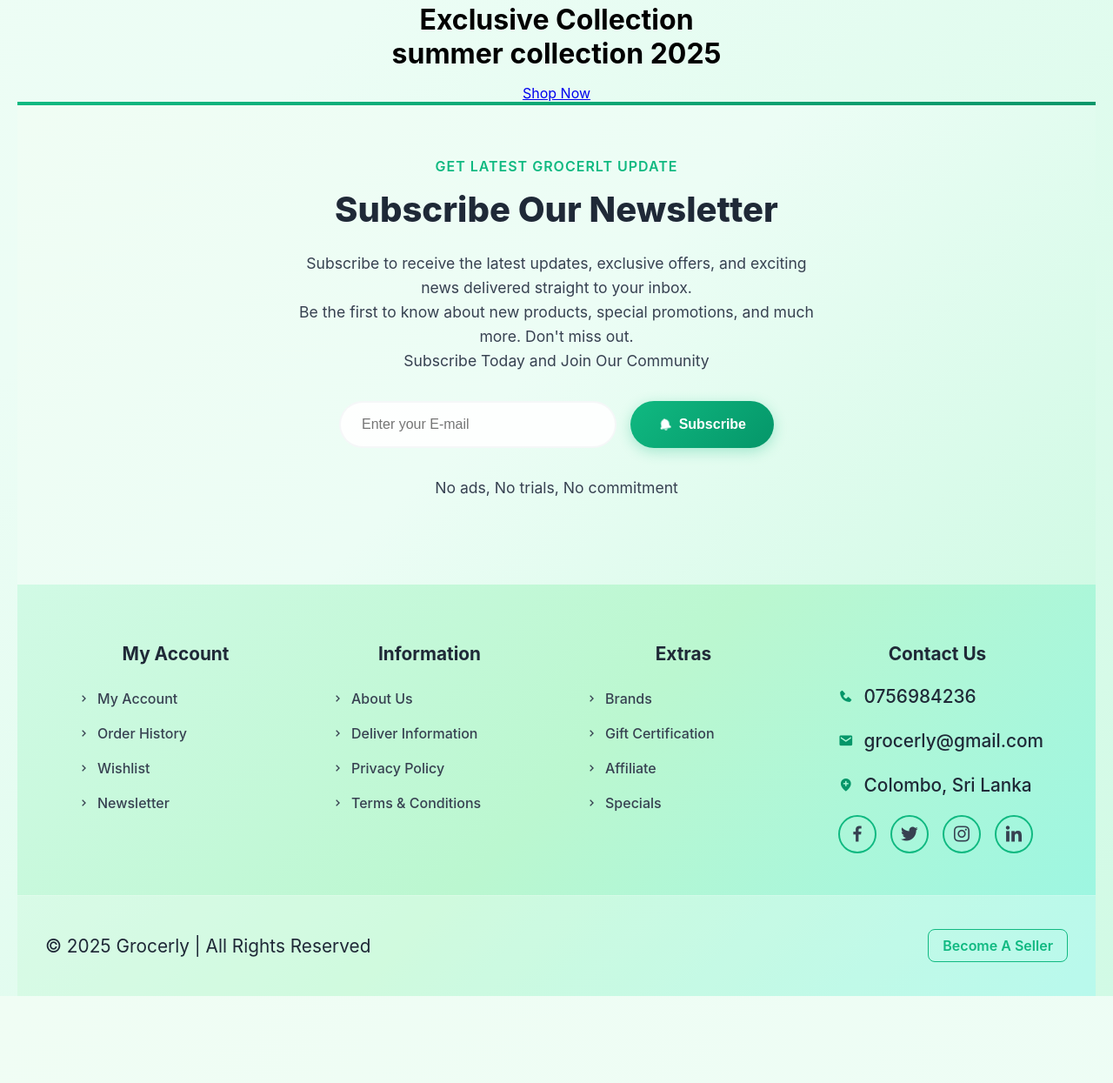
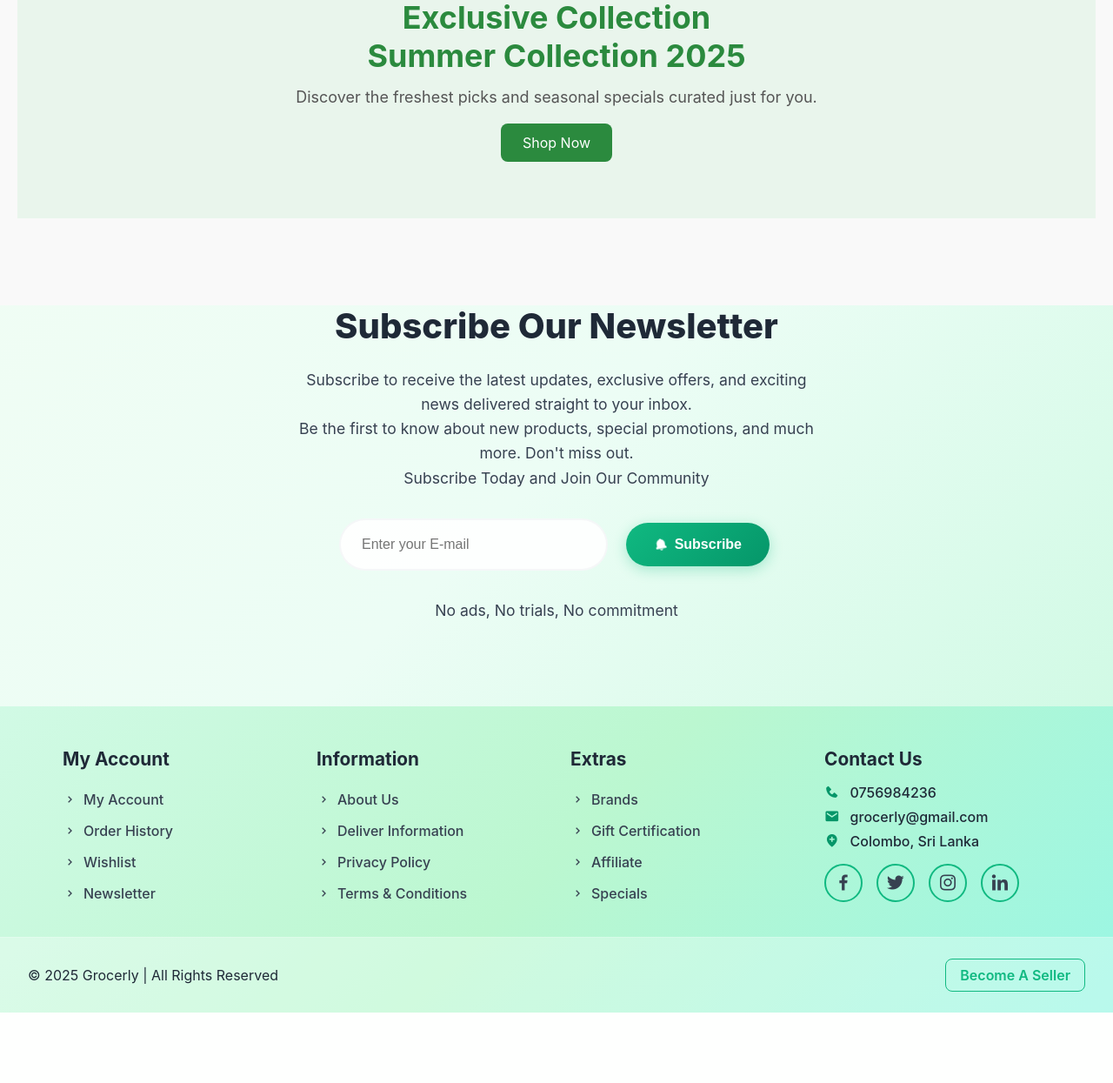
Before and after one commit to thisari-hettiarachchi/Grocerly, a PHP site: page /about.php in a window 1280 px wide. Shown: the part 1564-2809 px from the top of the page at 87% size. After the commit the page ends 2728 px from the top, so only its background shows below. Run offline with PHP 8.4, Linux system fonts and the light colour scheme; data that the repository does not hold is empty.

Commit message:
update page

```diff
--- a/about.php
+++ b/about.php
@@ -48,41 +48,36 @@
         </div>
     </section>
 
-    <!-- Who We Are -->
-    <div class="who">
-        <div class="box-container">
-            <div class="box">
-                <div class="heading">
+   <!-- Who We Are Section -->
+    <section class="who-we-are">
+        <div class="container">
+            <div class="text-content">
                 <h2>Who We Are</h2>
-                <img src="image/about-banner.jpg">
-                    <p>
-                        Grocerly is a team of passionate individuals dedicated to transforming the way people shop for groceries. We combine technology with top-notch logistics to deliver an unmatched online shopping experience.
-                    </p>
-                    <div class="flex-btn">
-                        <a href="shop.php" class="btn" >explore our shop </a>
-                        <a href="shop.php" class="btn" >visit our shop </a>
-                    </div>
+                <img src="image/about-banner.jpg" alt="About Grocerly">
+                <p>
+                    At <strong>Grocerly</strong>, we are a team of passionate individuals dedicated to transforming grocery shopping.
+                    By combining smart technology with efficient logistics, we deliver a smooth and delightful online shopping experience right to your doorstep.
+                </p>
+                <div class="btn-group">
+                    <a href="shop.php" class="btn">Explore Our Shop</a>
+                    <a href="shop.php" class="btn">Visit Our Store</a>
                 </div>
             </div>
-            <div class="img-box">
-                <img src="image/banner.jpg" class="img">
-                <img src="image/about-banner.jpeg" class="img">
+            <div class="image-gallery">
+                <img src="image/banner.jpg" alt="Grocerly Banner" class="img">
+                <img src="image/about-banner.jpeg" alt="About Banner" class="img">
             </div>
+        </div>
 
-        </div>
+        <!-- Exclusive Collection -->
         <div class="exclusive">
             <div class="details">
-                <h1>Exclusive Collection<br>summer collection 2025</h1>
-                <p></p>
+                <h1>Exclusive Collection<br>Summer Collection 2025</h1>
+                <p>Discover the freshest picks and seasonal specials curated just for you.</p>
                 <a href="shop.php" class="btn">Shop Now</a>
             </div>
         </div>
-
-
-
-
-
-
+    </section>
     <!-- Custom JS -->
     <script src="js/user_script.js"></script>
         <?php include('components/alert.php'); ?>
--- a/css/user.css
+++ b/css/user.css
@@ -967,65 +967,103 @@ footer .bottom a:hover {
     text-decoration: underline;
 }
 
-.who {
-    padding: 5%;
+.who-we-are {
+  background: #f9f9f9;
+  padding: 60px 20px;
+   padding: 5%;
     background-size: cover;
     background-position: center;
     background-repeat: no-repeat;
     padding: 100px 20px;
     position: relative;
     top:100px;
-    z-index: -1;
+    z-index: 2000;
     text-align: center;
-
-}
-.who .box{
-    line-height: 1.5;
-    text-align: center;
-    position:relative;
-    margin: 1rem;
-
 }
 
-.who img-box{
-    position:relative;
+.container {
+  display: flex;
+  flex-wrap: wrap;
+  justify-content: center;
+  gap: 40px;
+  align-items: center;
+  max-width: 1200px;
+  margin: auto;
+   padding: 5%;
+}
 
+.text-content {
+  flex: 1 1 400px;
+  text-align: center;
 }
-.who .img-box .shop{
-    position:absolute;
-    bottom:0;
-    left:0;
-    width:0;
-    height:10rem;
+
+.text-content img {
+  width: 100%;
+  max-width: 300px;
+  margin: 20px 0;
+  border-radius: 12px;
 }
-.who .img-box.img{
-    width:100%;
-    box-shadow: var(--box-shadow);
+
+.text-content h2 {
+  font-size: 32px;
+  color: #2b8a3e;
+  margin-bottom: 10px;
 }
-.who p{
-    font-size: 1.3rem;
-    line-height: 1.7;
-    margin: 1rem 0;
+
+.text-content p {
+  font-size: 18px;
+  color: #333;
+  line-height: 1.6;
 }
-.who .flex-btn{
-    justify-content: center;
+
+.btn-group {
+  margin-top: 20px;
 }
-.exlusive{
-    background-image: url('../image/exlusive.jpg');
-    background-size: cover;
-    min-height: 80vh;
-    display: flex;
-    align-items: center;
-    padding-left:6%;
-    line-height: 1.5;
+
+.btn {
+  display: inline-block;
+  padding: 12px 25px;
+  background-color: #2b8a3e;
+  color: white;
+  text-decoration: none;
+  border-radius: 8px;
+  margin: 5px;
+  transition: background 0.3s;
 }
-exclusive h1{
-    font-size: 2rem;
-    font-weight: 600;
-    color: var(--main-color);
-    text-transform: uppercase;
+
+.btn:hover {
+  background-color: #256d33;
 }
-.exclusive p{
-    font-size: 1.2rem;
-    margin:1 rem 0;
+
+.image-gallery {
+  flex: 1 1 400px;
+  display: flex;
+  gap: 15px;
+  justify-content: center;
+  flex-wrap: wrap;
 }
+
+.image-gallery .img {
+  width: 100%;
+  max-width: 250px;
+  border-radius: 12px;
+  box-shadow: 0 4px 8px rgba(0,0,0,0.1);
+}
+
+.exclusive {
+  margin-top: 80px;
+  background: #e9f5ec;
+  padding: 60px 20px;
+  text-align: center;
+}
+
+.exclusive .details h1 {
+  font-size: 36px;
+  color: #2b8a3e;
+}
+
+.exclusive .details p {
+  font-size: 18px;
+  color: #555;
+  margin: 15px 0;
+}
```
